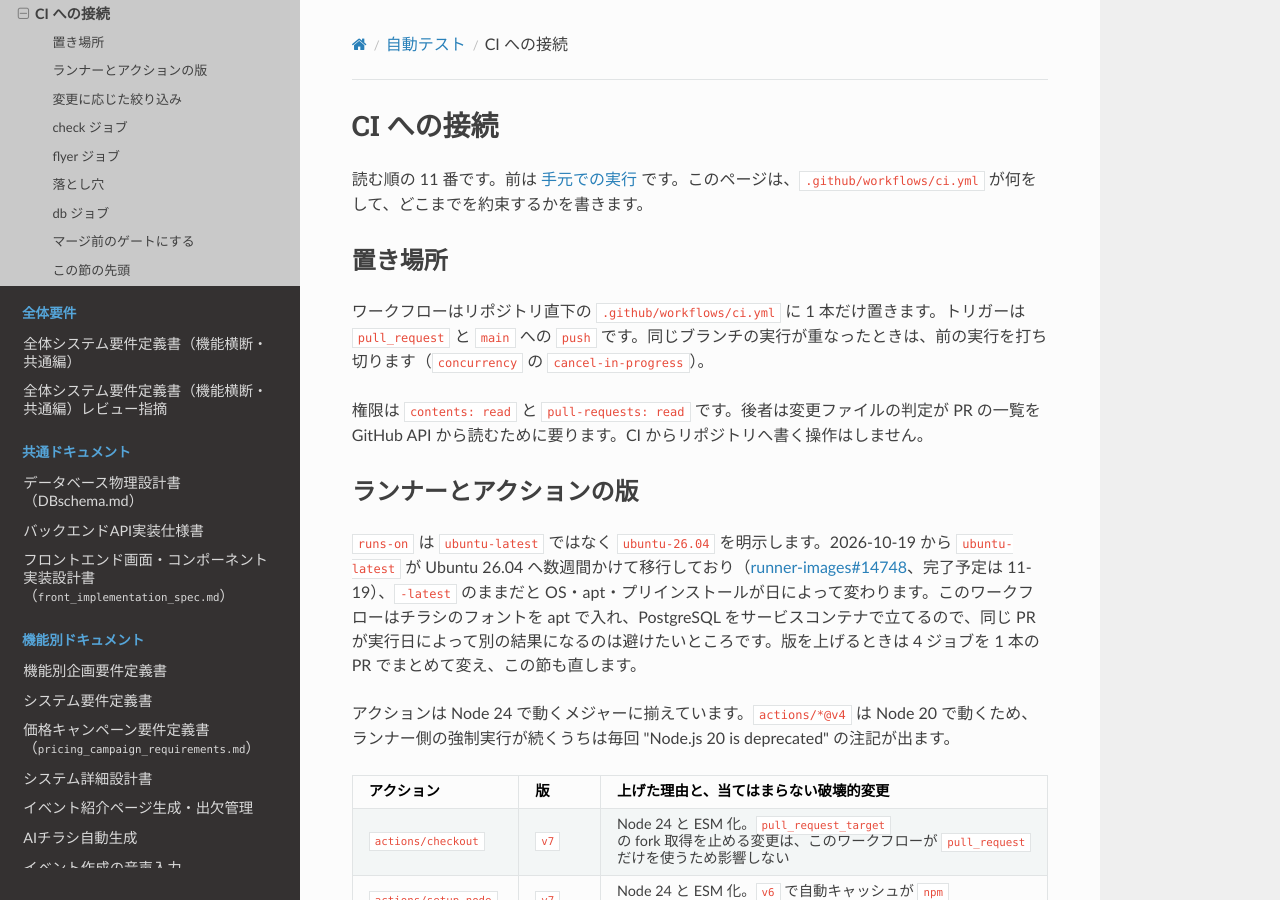
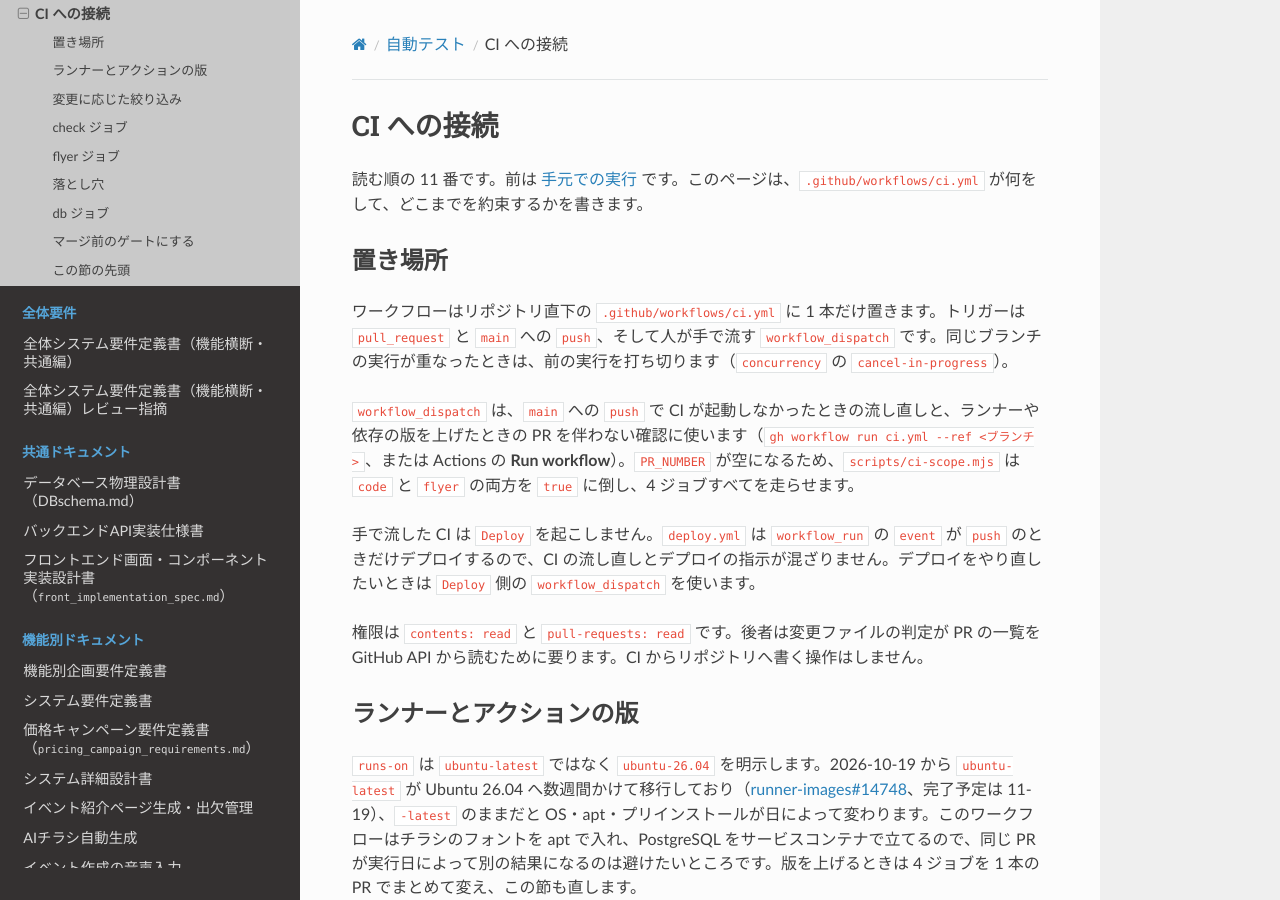
Before and after one commit to HirofumiSato/EventKreater, a Sphinx documentation site: the page built from docs/testing/ci.rst, in a window 1280 px wide and 900 px high. Built offline with Sphinx 7.4.7 and the Read the Docs theme 3.1.0, drawn with Linux system fonts in a browser that asks for light colours.

Commit message:
ci: CI を手で流す入口を足し、手動実行ではデプロイしない (#158)
Co-authored-by: Cursor <cursoragent@cursor.com>

```diff
--- a/docs/deploy.rst
+++ b/docs/deploy.rst
@@ -727,9 +727,9 @@ staging のホスト名は Cloudflare Access で守ります。組織の **Acces
 
    * - きっかけ
      - 流れ
-   * - ``main`` の CI が緑で終わったとき（``workflow_run``）
-     - staging → production の順。staging が赤なら production は走らない
-   * - 手で流すとき（``workflow_dispatch``）
+  * - ``main`` の CI が緑で終わったとき（``workflow_run``）
+     - staging → production の順。staging が赤なら production は走らない。``push`` で起動した CI だけが対象で、CI を手で流し直しても動かない
+  * - 手で流すとき（``workflow_dispatch``）
      - 選んだ環境だけ。``staging`` を選べば staging だけ、``production`` を選べば production だけ
 
 どちらの経路でも ``migrate`` → ``flyer`` → ``web`` の順に直列で流れ、マイグレーションが失敗すればアプリは上がりません。web は flyer の 6PN を引くので、flyer を先に上げます。メール中継の ``mail`` は DB を読まないので、この列とは別に並行で流れます。
--- a/docs/testing/ci.rst
+++ b/docs/testing/ci.rst
@@ -6,7 +6,11 @@ CI への接続
 置き場所
 --------
 
-ワークフローはリポジトリ直下の ``.github/workflows/ci.yml`` に 1 本だけ置きます。トリガーは ``pull_request`` と ``main`` への ``push`` です。同じブランチの実行が重なったときは、前の実行を打ち切ります（``concurrency`` の ``cancel-in-progress``）。
+ワークフローはリポジトリ直下の ``.github/workflows/ci.yml`` に 1 本だけ置きます。トリガーは ``pull_request`` と ``main`` への ``push``、そして人が手で流す ``workflow_dispatch`` です。同じブランチの実行が重なったときは、前の実行を打ち切ります（``concurrency`` の ``cancel-in-progress``）。
+
+``workflow_dispatch`` は、``main`` への ``push`` で CI が起動しなかったときの流し直しと、ランナーや依存の版を上げたときの PR を伴わない確認に使います（``gh workflow run ci.yml --ref <ブランチ>``、または Actions の **Run workflow**）。``PR_NUMBER`` が空になるため、``scripts/ci-scope.mjs`` は ``code`` と ``flyer`` の両方を ``true`` に倒し、4 ジョブすべてを走らせます。
+
+手で流した CI は ``Deploy`` を起こしません。``deploy.yml`` は ``workflow_run`` の ``event`` が ``push`` のときだけデプロイするので、CI の流し直しとデプロイの指示が混ざりません。デプロイをやり直したいときは ``Deploy`` 側の ``workflow_dispatch`` を使います。
 
 権限は ``contents: read`` と ``pull-requests: read`` です。後者は変更ファイルの判定が PR の一覧を GitHub API から読むために要ります。CI からリポジトリへ書く操作はしません。
 
```
Also changed, not shown: docs/doc-index.json, 2 other files.
